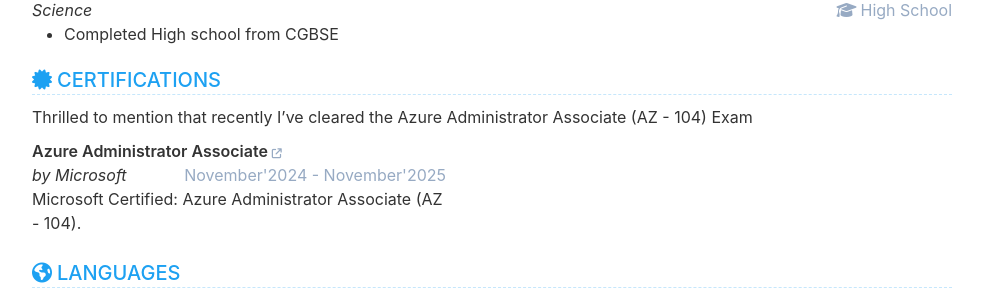
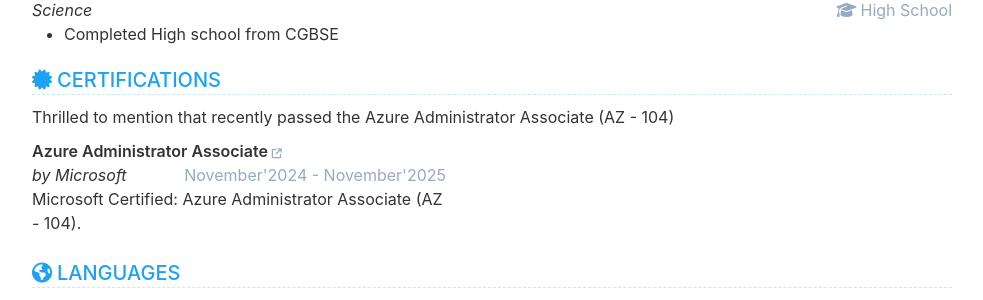
Before and after one commit to Raskinn/Resume, a Jekyll site: the page built from index.html, in a window 1280 px wide and 900 px high, scrolled down 1366 px. Shown: the part 153-453 px from the top of the window, without its empty margins (148-1131 px from the left). Built offline with Jekyll 4.4.1, drawn with Linux system fonts in a browser that asks for light colours.

Commit message:
added fixes

```diff
--- a/_data/data.yml
+++ b/_data/data.yml
@@ -295,7 +295,7 @@ certificate:
   order: 5
   title: Certifications
   description: |
-    Thrilled to mention that recently I've cleared the Azure Administrator Associate (AZ - 104) Exam
+    Thrilled to mention that recently passed the Azure Administrator Associate (AZ - 104)
 
   items:
     - name: Azure Administrator Associate
```
